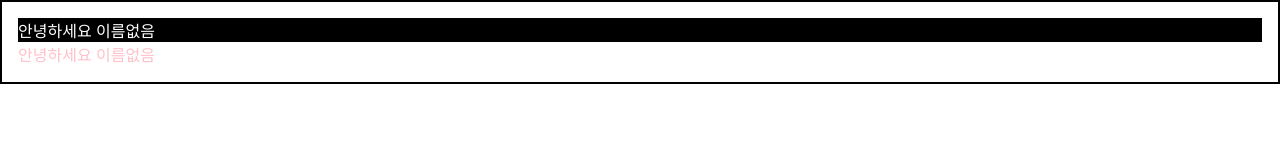
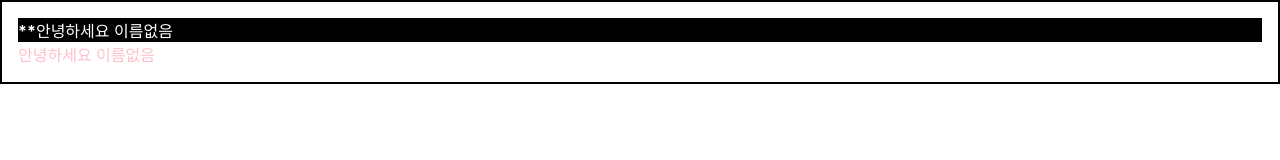
Before and after one commit to WhiteOwl314/LearnReact, a React (Create React App) app: page / in a window 1280 px wide. Shown: the top 160 px of the page. Built offline with nearby package versions, Linux system fonts and the light colour scheme.

Commit message:
component-조건부렌더링

```diff
--- a/src/App.js
+++ b/src/App.js
@@ -5,7 +5,7 @@ import Wrapper from "./Wrapper";
 function App() {
   return (
       <Wrapper>
-          <Hello color="white" backgroundColor="black"/>
+          <Hello color="white" backgroundColor="black" isSpecial={true}/>
           <Hello color="pink" />
       </Wrapper>
   );
--- a/src/Hello.js
+++ b/src/Hello.js
@@ -1,8 +1,10 @@
 import React from "react";
 
-function Hello({ backgroundColor, name, color }) {
+function Hello({ backgroundColor, name, color, isSpecial }) {
     return (
         <div style={{backgroundColor, color}}>
+            { isSpecial ? <b>*</b> : null}
+            { isSpecial && <b>*</b>}
             안녕하세요 {name}
         </div>
     )
```
